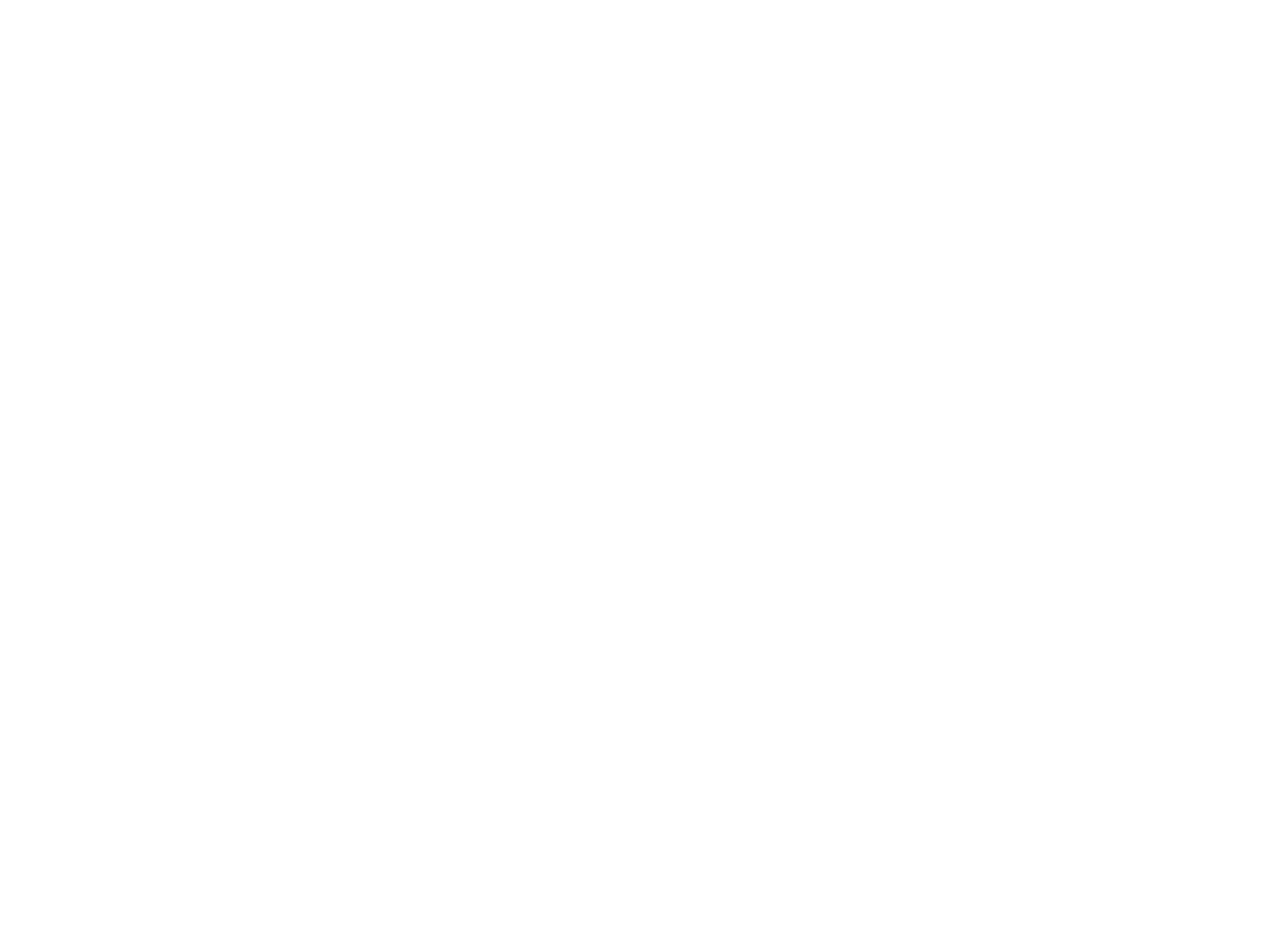
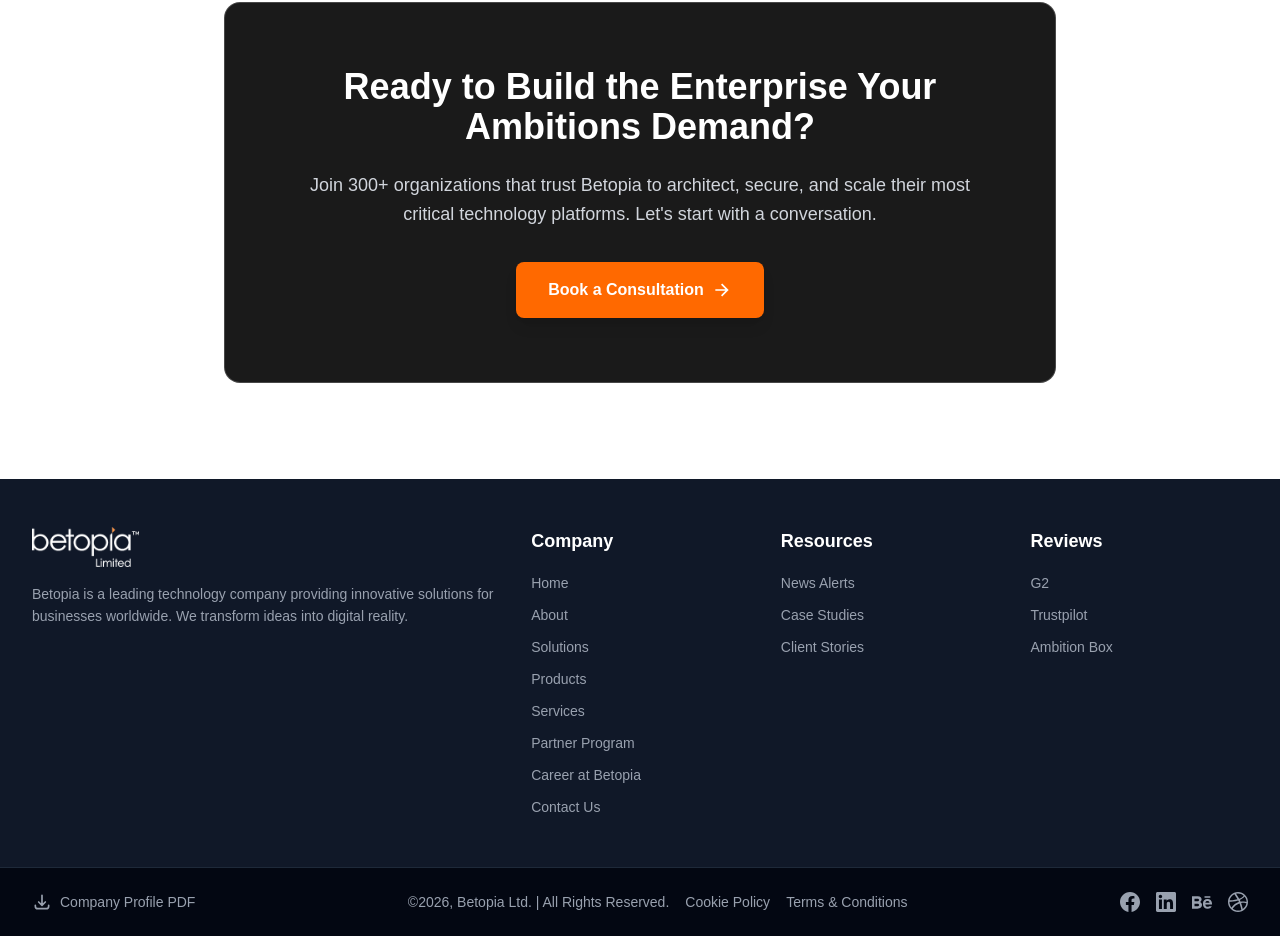
Before and after one commit to Md-Sazzad-Ahsan/betopiagroup, a Next.js app: page / in a window 1280 px wide. Shown: the part 4067-5003 px from the top of the page. Before the commit the page ends 3997 px from the top, so only its background shows below. Built offline with nearby package versions, Linux system fonts and the light colour scheme.

Commit message:
add CTA and Footer

```diff
--- a/app/page.tsx
+++ b/app/page.tsx
@@ -4,6 +4,7 @@
 import { SecondHero } from "@/components/SecondHero";
 import { ThirdHero } from "@/components/ThirdHero";
 import { FourthHero } from "@/components/FourthHero";
+import { CTA } from "@/components/CTA";
 
 export default function Home() {
   return (
@@ -13,6 +14,7 @@
       <SecondHero />
       <ThirdHero />
       <FourthHero />
+      <CTA />
     </div>
   );
 }
--- /dev/null
+++ b/components/CTA.jsx
@@ -0,0 +1,23 @@
+import Link from "next/link";
+import { RiArrowRightLine } from "react-icons/ri";
+
+export function CTA() {
+  return (
+    <section className="w-full py-16 lg:py-24 bg-white">
+      <div className="max-w-4xl mx-auto px-4 sm:px-6 lg:px-8">
+        <div className="bg-[#1a1a1a] border border-white/20 rounded-2xl p-8 md:p-12 lg:p-16 text-center">
+          <h2 className="text-2xl md:text-3xl lg:text-4xl font-bold text-white mb-6">
+            Ready to Build the Enterprise Your Ambitions Demand?
+          </h2>
+          <p className="text-base md:text-lg text-gray-300 max-w-2xl mx-auto mb-8 leading-relaxed">
+            Join 300+ organizations that trust Betopia to architect, secure, and scale their most critical technology platforms. Let's start with a conversation.
+          </p>
+          <Link href="/consultation" className="inline-flex items-center gap-2 bg-orange-500 hover:bg-orange-600 text-white font-semibold px-8 py-4 rounded-lg transition-all duration-300 shadow-lg hover:shadow-xl">
+            Book a Consultation
+            <RiArrowRightLine size={20} />
+          </Link>
+        </div>
+      </div>
+    </section>
+  );
+}
--- a/components/footer/Footer.jsx
+++ b/components/footer/Footer.jsx
@@ -1,7 +1,104 @@
 import React from 'react'
 
-export default function footer() {
+export default function Footer() {
   return (
-    <div>This is the Footer</div>
+    <footer className="bg-gray-900 text-white">
+      <div className="max-w-8xl mx-auto px-4 sm:px-6 lg:px-8 py-12">
+        <div className="grid grid-cols-1 md:grid-cols-2 lg:grid-cols-5 gap-8 justify-between">
+          {/* Column 1: Logo and Description */}
+          <div className="space-y-4 md:col-span-2 lg:col-span-2">
+            <div className="flex items-center space-x-2">
+              <img src="/images/betopialogo.png" alt="Betopia Logo" className="h-10 w-auto" />
+            </div>
+            <p className="text-gray-400 text-sm leading-relaxed">
+              Betopia is a leading technology company providing innovative solutions for businesses worldwide. We transform ideas into digital reality.
+            </p>
+          </div>
+
+          {/* Column 2: Company */}
+          <div className="md:col-span-1 lg:col-span-1">
+            <h3 className="text-lg font-semibold mb-4">Company</h3>
+            <ul className="space-y-2">
+              <li><a href="#" className="text-gray-400 hover:text-white transition-colors text-sm">Home</a></li>
+              <li><a href="#" className="text-gray-400 hover:text-white transition-colors text-sm">About</a></li>
+              <li><a href="#" className="text-gray-400 hover:text-white transition-colors text-sm">Solutions</a></li>
+              <li><a href="#" className="text-gray-400 hover:text-white transition-colors text-sm">Products</a></li>
+              <li><a href="#" className="text-gray-400 hover:text-white transition-colors text-sm">Services</a></li>
+              <li><a href="#" className="text-gray-400 hover:text-white transition-colors text-sm">Partner Program</a></li>
+              <li><a href="#" className="text-gray-400 hover:text-white transition-colors text-sm">Career at Betopia</a></li>
+              <li><a href="#" className="text-gray-400 hover:text-white transition-colors text-sm">Contact Us</a></li>
+            </ul>
+          </div>
+
+          {/* Column 3: Resources */}
+          <div className="md:col-span-1 lg:col-span-1">
+            <h3 className="text-lg font-semibold mb-4">Resources</h3>
+            <ul className="space-y-2">
+              <li><a href="#" className="text-gray-400 hover:text-white transition-colors text-sm">News Alerts</a></li>
+              <li><a href="#" className="text-gray-400 hover:text-white transition-colors text-sm">Case Studies</a></li>
+              <li><a href="#" className="text-gray-400 hover:text-white transition-colors text-sm">Client Stories</a></li>
+            </ul>
+          </div>
+
+          {/* Column 4: Reviews */}
+          <div className="md:col-span-2 lg:col-span-1">
+            <h3 className="text-lg font-semibold mb-4">Reviews</h3>
+            <ul className="space-y-2">
+              <li><a href="#" className="text-gray-400 hover:text-white transition-colors text-sm">G2</a></li>
+              <li><a href="#" className="text-gray-400 hover:text-white transition-colors text-sm">Trustpilot</a></li>
+              <li><a href="#" className="text-gray-400 hover:text-white transition-colors text-sm">Ambition Box</a></li>
+            </ul>
+          </div>
+        </div>
+      </div>
+
+      {/* Bottom Bar */}
+      <div className="bg-gray-950 border-t border-gray-800">
+        <div className="max-w-7xl mx-auto px-4 sm:px-6 lg:px-8 py-6">
+          <div className="flex flex-col md:flex-row justify-between items-center space-y-4 md:space-y-0">
+            {/* Left: Company Profile PDF */}
+            <div className="flex items-center space-x-2 text-gray-400 hover:text-white transition-colors cursor-pointer">
+              <svg className="w-5 h-5" fill="none" stroke="currentColor" viewBox="0 0 24 24">
+                <path strokeLinecap="round" strokeLinejoin="round" strokeWidth={2} d="M4 16v1a3 3 0 003 3h10a3 3 0 003-3v-1m-4-4l-4 4m0 0l-4-4m4 4V4" />
+              </svg>
+              <span className="text-sm">Company Profile PDF</span>
+            </div>
+
+            {/* Center: Copyright and Links */}
+            <div className="flex flex-col sm:flex-row items-center space-y-2 sm:space-y-0 sm:space-x-4 text-center">
+              <span className="text-gray-400 text-sm">©2026, Betopia Ltd. | All Rights Reserved.</span>
+              <div className="flex space-x-4">
+                <a href="#" className="text-gray-400 hover:text-white transition-colors text-sm">Cookie Policy</a>
+                <a href="#" className="text-gray-400 hover:text-white transition-colors text-sm">Terms & Conditions</a>
+              </div>
+            </div>
+
+            {/* Right: Social Media Icons */}
+            <div className="flex space-x-4">
+              <a href="#" className="text-gray-400 hover:text-white transition-colors">
+                <svg className="w-5 h-5" fill="currentColor" viewBox="0 0 24 24">
+                  <path d="M24 12.073c0-6.627-5.373-12-12-12s-12 5.373-12 12c0 5.99 4.388 10.954 10.125 11.854v-8.385H7.078v-3.47h3.047V9.43c0-3.007 1.792-4.669 4.533-4.669 1.312 0 2.686.235 2.686.235v2.953H15.83c-1.491 0-1.956.925-1.956 1.874v2.25h3.328l-.532 3.47h-2.796v8.385C19.612 23.027 24 18.062 24 12.073z"/>
+                </svg>
+              </a>
+              <a href="#" className="text-gray-400 hover:text-white transition-colors">
+                <svg className="w-5 h-5" fill="currentColor" viewBox="0 0 24 24">
+                  <path d="M20.447 20.452h-3.554v-5.569c0-1.328-.027-3.037-1.852-3.037-1.853 0-2.136 1.445-2.136 2.939v5.667H9.351V9h3.414v1.561h.046c.477-.9 1.637-1.85 3.37-1.85 3.601 0 4.267 2.37 4.267 5.455v6.286zM5.337 7.433c-1.144 0-2.063-.926-2.063-2.065 0-1.138.92-2.063 2.063-2.063 1.14 0 2.064.925 2.064 2.063 0 1.139-.925 2.065-2.064 2.065zm1.782 13.019H3.555V9h3.564v11.452zM22.225 0H1.771C.792 0 0 .774 0 1.729v20.542C0 23.227.792 24 1.771 24h20.451C23.2 24 24 23.227 24 22.271V1.729C24 .774 23.2 0 22.222 0h.003z"/>
+                </svg>
+              </a>
+              <a href="#" className="text-gray-400 hover:text-white transition-colors">
+                <svg className="w-5 h-5" fill="currentColor" viewBox="0 0 24 24">
+                  <path d="M22 7h-7v-2h7v2zm1.726 10c-.442 1.297-2.029 3-5.101 3-3.074 0-5.564-1.729-5.564-5.675 0-3.91 2.325-5.92 5.466-5.92 3.082 0 4.964 1.782 5.375 4.426.078.506.109 1.188.095 2.14h-8.027c.13 3.211 3.483 3.312 4.588 2.029h3.168zm-7.686-4h4.965c-.105-1.547-1.136-2.219-2.477-2.219-1.466 0-2.277.768-2.488 2.219zm-9.574 6.988h-6.466v-14.967h6.953c5.476.081 5.58 5.444 2.72 6.906 3.461 1.26 3.577 8.061-3.207 8.061zm-3.466-8.988h3.584c2.508 0 2.906-3-.312-3h-3.272v3zm3.391 3h-3.391v3.016h3.341c3.055 0 2.868-3.016.05-3.016z"/>
+                </svg>
+              </a>
+              <a href="#" className="text-gray-400 hover:text-white transition-colors">
+                <svg className="w-5 h-5" fill="currentColor" viewBox="0 0 24 24">
+                  <path d="M12 24C5.385 24 0 18.615 0 12S5.385 0 12 0s12 5.385 12 12-5.385 12-12 12zm10.12-10.358c-.35-.11-3.17-.953-6.384-.438 1.34 3.684 1.887 6.684 1.992 7.308 2.3-1.555 3.936-4.02 4.395-6.87zm-6.115 7.808c-.153-.9-.75-4.032-2.19-7.77l-.066.02c-5.79 2.015-7.86 6.025-8.04 6.4 1.73 1.358 3.92 2.166 6.29 2.166 1.42 0 2.77-.29 4-.814zm-11.62-2.58c.232-.4 3.045-5.055 8.332-6.765.135-.045.27-.084.405-.12-.26-.585-.54-1.167-.832-1.74C7.17 11.775 2.206 11.71 1.756 11.7l-.004.312c0 2.633.998 5.037 2.634 6.855zm-2.42-8.955c.46.008 4.683.026 9.477-1.248-1.698-3.018-3.53-5.558-3.8-5.928-2.868 1.35-5.01 3.99-5.676 7.17zM9.6 2.052c.282.38 2.145 2.914 3.822 6 3.645-1.365 5.19-3.44 5.373-3.702-1.81-1.61-4.19-2.586-6.795-2.586-.825 0-1.63.1-2.4.285zm10.335 3.483c-.218.29-1.935 2.493-5.724 4.04.24.49.47.985.68 1.486.08.18.15.36.22.53 3.41-.43 6.8.26 7.14.33-.02-2.42-.88-4.64-2.31-6.38z"/>
+                </svg>
+              </a>
+            </div>
+          </div>
+        </div>
+      </div>
+    </footer>
   )
 }
```
